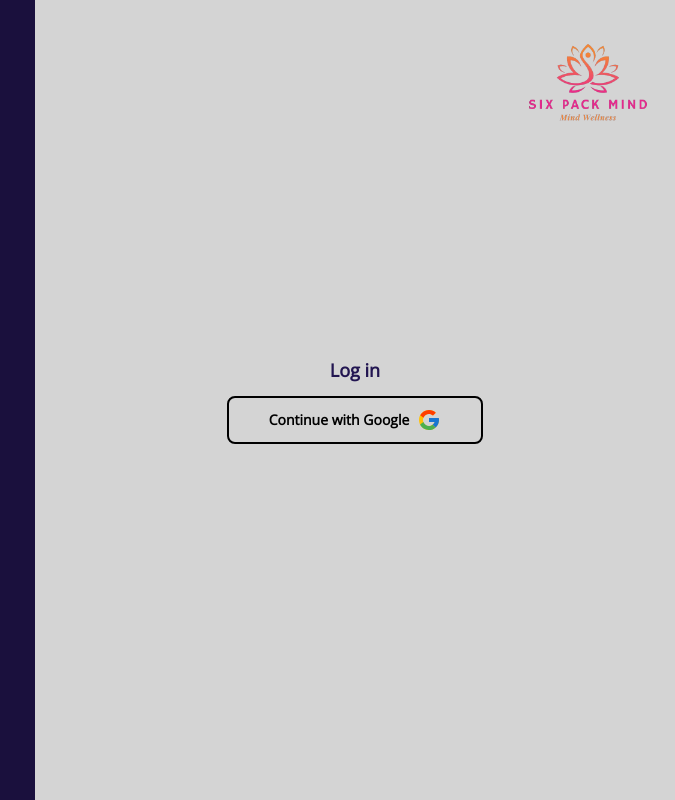
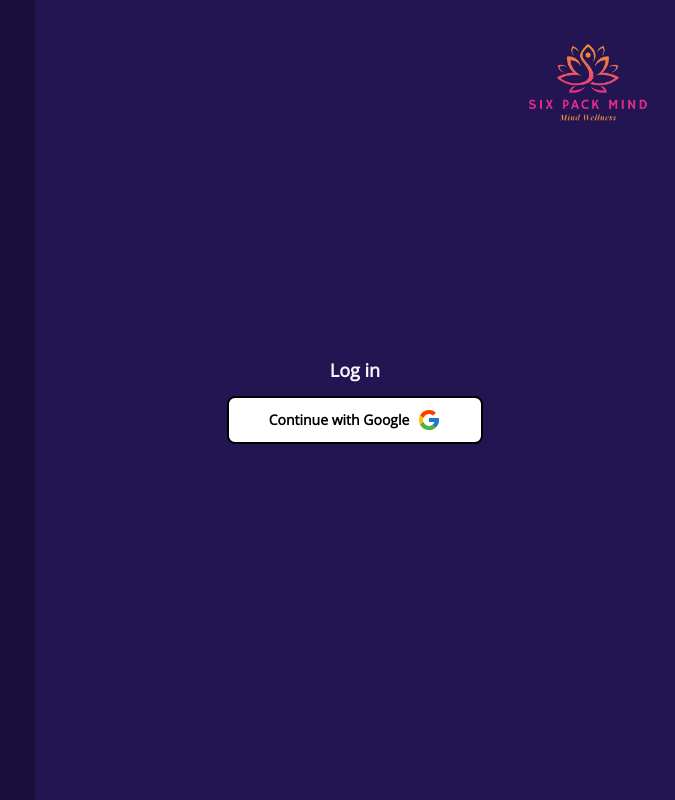
Before and after one commit to Vignesh-Mariappan/six-pack-mind, a React (Vite) app: page /login in a window 1280 px wide. Shown: the whole page, without its empty margins (605-1280 px from the left). Built offline with nearby package versions, Linux system fonts and the light colour scheme; no server answers.

Commit message:
Login page image modified

```diff
--- a/src/pages/LoginPage.jsx
+++ b/src/pages/LoginPage.jsx
@@ -1,7 +1,8 @@
 import { FcGoogle } from "react-icons/fc";
 import { RiMentalHealthFill } from "react-icons/ri";
 import { Navigate } from "react-router-dom";
-import MeditationLoginImg from '../assets/images/meditation-login.png';
+// import MeditationLoginImg from '../assets/images/meditation-login.png';
+import MeditationLoginImg from '../assets/images/wellness-practice.png';
 import SixPackMindLogo from "../assets/logo/six-pack-mind-transparent.png";
 
 // firebase imports for google authentication
@@ -51,7 +52,7 @@ const LoginPage = () => {
         </h1>
         <h3 className="text-2xl max-[950px]:text-lg max-[1100px]:text-base text-secondary font-normal animate__animated animate__fadeInUp">Your everyday mental health app!</h3>
       </div>
-      <div className="w-[100%] md:w-[50%] bg-neutral md:bg-[#d4d4d4]">
+      <div className="w-[100%] md:w-[50%] bg-neutral md:bg-neutral">
         <div className="flex h-full flex-col items-center justify-center gap-3">
           <div className="fixed top-3 right-3 bg-no-repeat bg-contain bg-center w-[150px] h-[150px] animate__animated animate__backInRight" style={{ backgroundImage: `url(${SixPackMindLogo})` }}></div>
           <div className="block md:hidden bg-no-repeat bg-contain bg-center w-[275px] h-[275px] animate__animated animate__bounceIn" style={{ backgroundImage: `url(${MeditationLoginImg})` }}></div>
@@ -59,8 +60,8 @@ const LoginPage = () => {
             <span>Peaceful mind throughout the day!!</span>
             <RiMentalHealthFill className="text-accent block max-[360px]:hidden" />
           </h4>
-          <h3 className="text-lg text-secondary md:text-neutral font-semibold animate__animated animate__fadeIn">Log in</h3>
-          <button className="btn bg-white md:bg-transparent btn-outline border-2 hover:border-2 hover:border-black text-black btn-square btn-wide" onClick={ signInWithGoogle }>
+          <h3 className="text-lg text-secondary md:text-neutral-content font-semibold animate__animated animate__fadeIn">Log in</h3>
+          <button className="btn bg-white md:bg-white btn-outline border-2 hover:border-2 hover:border-black text-black btn-square btn-wide" onClick={ signInWithGoogle }>
             Continue with Google
             <FcGoogle size={'1.5rem'} />
           </button>
```
Also changed, not shown: src/firebase/config.js (+0 -8 lines), src/assets/images/wellness-practice.png (added).
